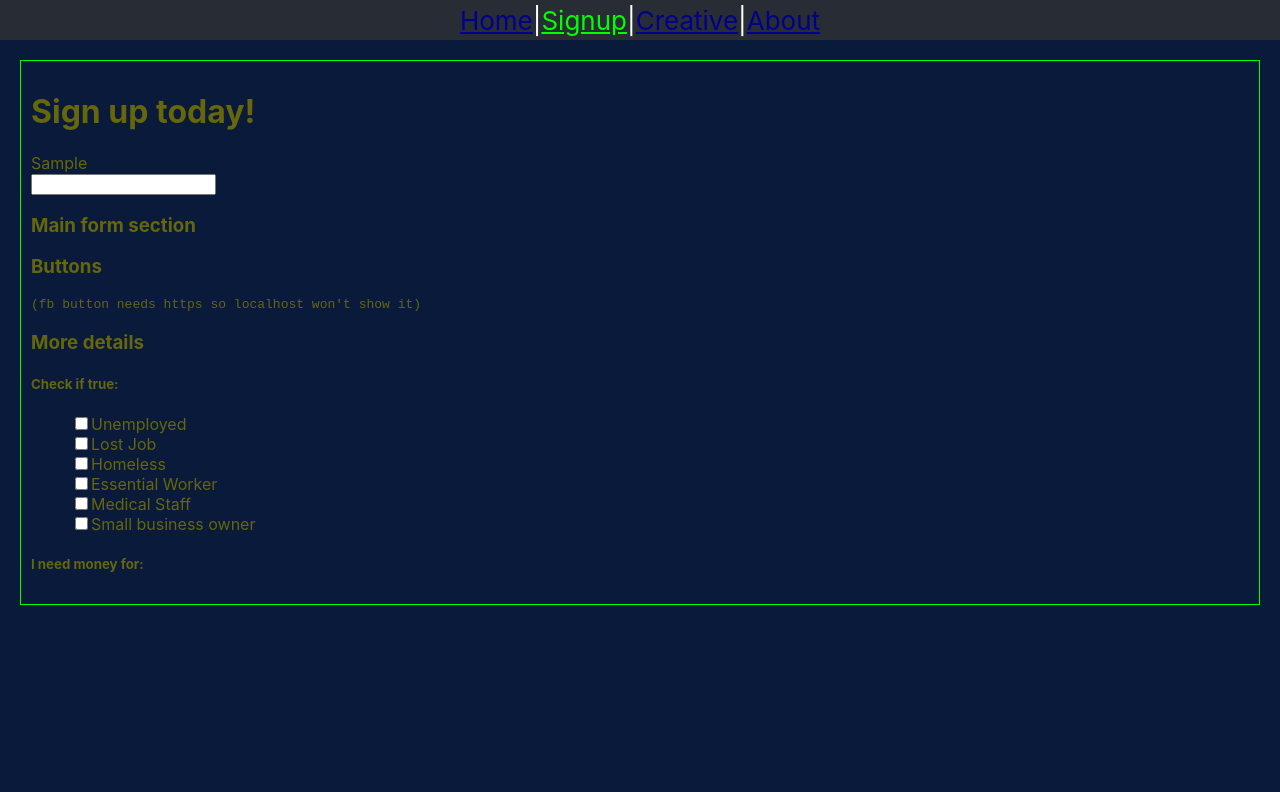
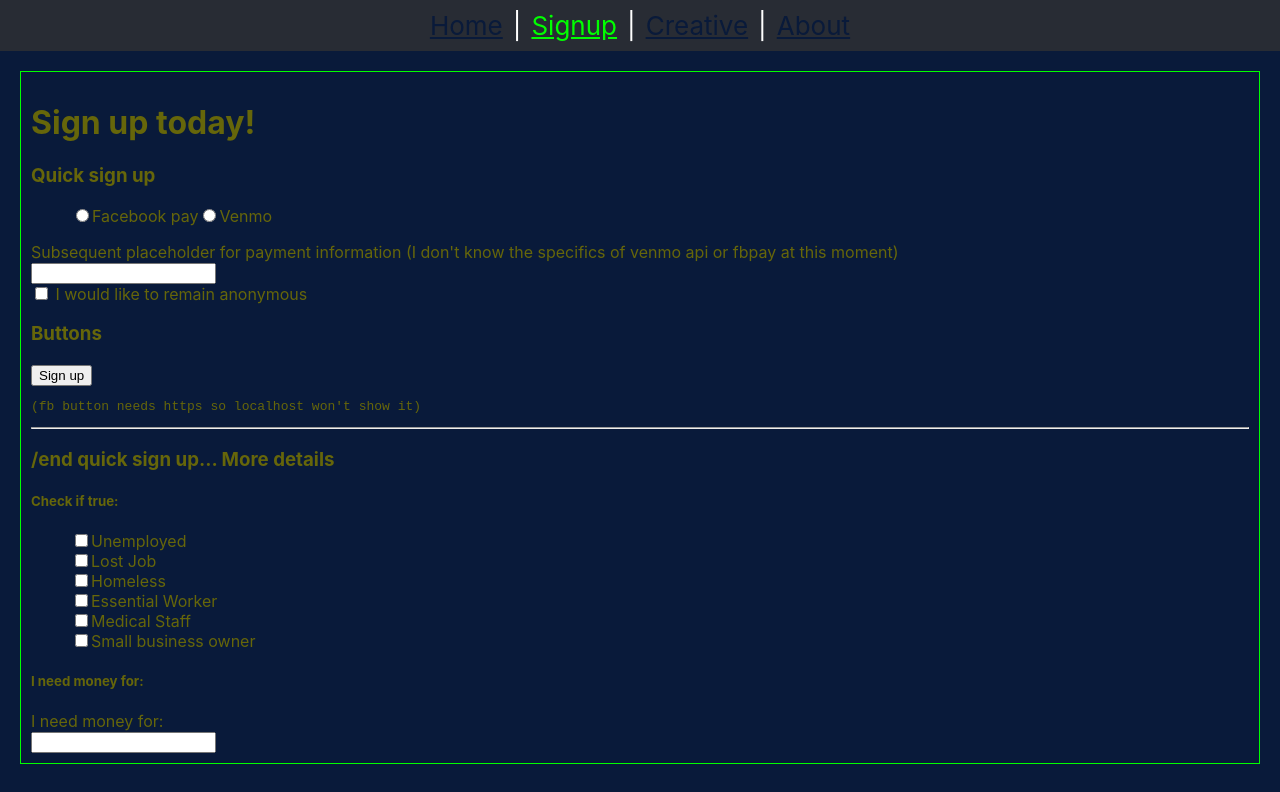
Before and after one commit to mcmcgovern/dummi-components, a React (Create React App) app: page /signup in a window 1280 px wide. Shown: the top 792 px of the page. Built offline with nearby package versions, Linux system fonts and the light colour scheme.

Commit message:
venmo v fbpay, sign up btn, still rough

```diff
--- a/src/App.css
+++ b/src/App.css
@@ -27,7 +27,8 @@
   color: white;
 }
 .App-header a {
-  color: darkblue;
+  color: #091a3a;
+  margin: 10px;
 }
 
 .App-link {
--- a/src/components/SignupPage.js
+++ b/src/components/SignupPage.js
@@ -13,15 +13,44 @@ const SignupPage = (props) => {
     >
       <h1>Sign up today!</h1>
       <form onSubmit={props.onSubmit}>
+        {/*
         <TextInput
           id="sample"
           label="Sample"
           onChange={props.onChange}
           name="sample"
         />
-        <h3>Main form section</h3>
+      */}
+        <h3>Quick sign up</h3>
+
+        <ul
+          style={{
+            listStyle: "none",
+            display: "flex" /*,
+            justifyContent: "space-around",*/,
+          }}
+        >
+          <li>
+            <input type="radio" name="paytype" />
+            Facebook pay
+          </li>
+          <li>
+            <input type="radio" name="paytype" />
+            Venmo
+          </li>
+        </ul>
+        <TextInput
+          id="payaccount"
+          label="Subsequent placeholder for payment information (I don't know the specifics of venmo api or fbpay at this moment)"
+          onChange={props.onChange}
+          name="payaccount"
+        />
+
+        <input type="checkbox" />
+        <label for="isAnon"> I would like to remain anonymous</label>
 
         <h3>Buttons</h3>
+        <button>Sign up</button>
         <pre>(fb button needs https so localhost won't show it)</pre>
         <div
           class="fb-login-button"
@@ -33,7 +62,9 @@ const SignupPage = (props) => {
           data-width=""
         ></div>
 
-        <h3>More details</h3>
+        <hr />
+
+        <h3>/end quick sign up... More details</h3>
         <h5>Check if true:</h5>
         <ul style={{ listStyle: "none" }}>
           <li>
@@ -62,6 +93,12 @@ const SignupPage = (props) => {
           </li>
         </ul>
         <h5>I need money for:</h5>
+        <TextInput
+          id="reason"
+          label="I need money for:"
+          onChange={props.onChange}
+          name="reason"
+        />
       </form>
     </div>
   );
```
